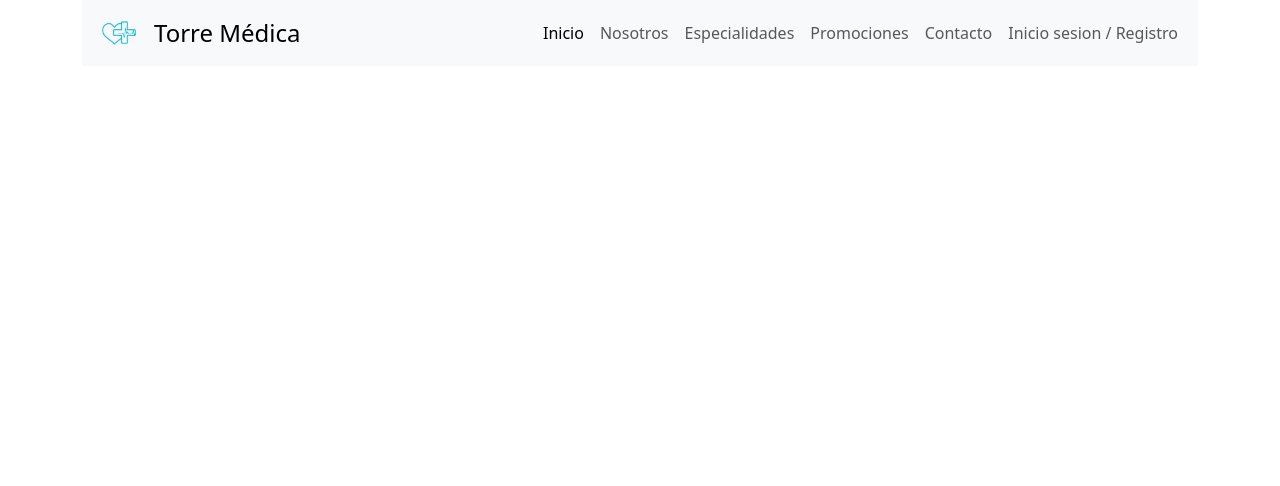
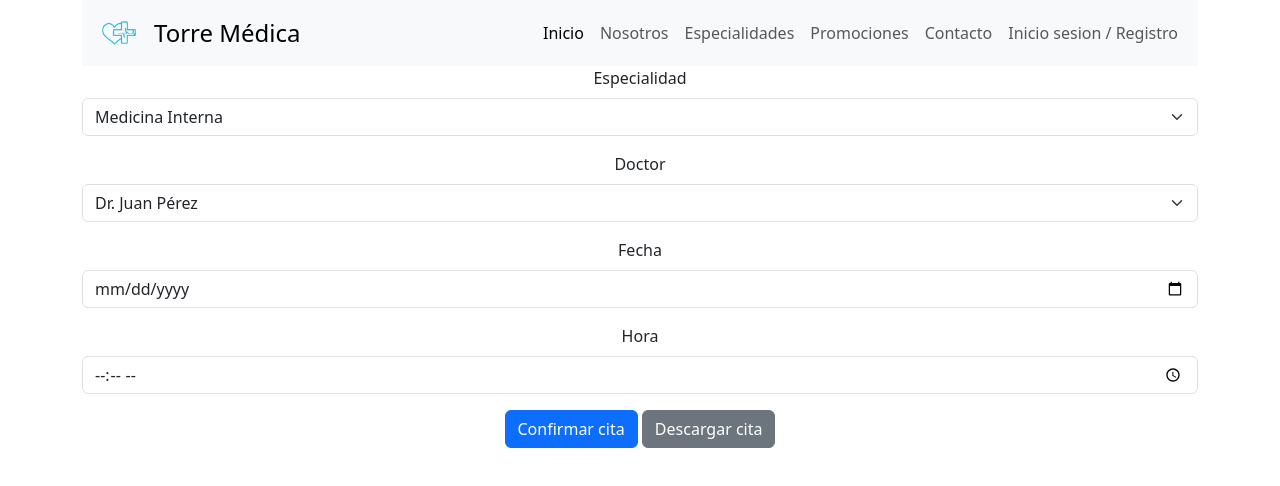
Before and after one commit to EDPOOR21/ProyectoBootstrap, a plain HTML site: page agendarcita.html in a window 1280 px wide. Drawn offline with nearby package versions, Linux system fonts and the light colour scheme.

Commit message:
Actualizacion agendar cita

```diff
--- a/agendarcita.html
+++ b/agendarcita.html
@@ -45,6 +45,115 @@
           </div>
         </div>
       </nav>
+      <!-- Formulario para agendar cita -->
+      <form id="agendarForm">
+        <div class="mb-3">
+            <label for="especialidad" class="form-label">Especialidad</label>
+            <select id="especialidad" class="form-select" required>
+                <option value="Medicina Interna">Medicina Interna</option>
+                <option value="Cardiología">Cardiología</option>
+                <option value="Ginecología">Ginecología</option>
+                <option value="Geriatría">Geriatría</option>
+                <option value="Pediatría">Pediatría</option>
+                <option value="Neurología">Neurología</option>
+            </select>
+        </div>
+
+        <div class="mb-3">
+            <label for="doctor" class="form-label">Doctor</label>
+            <select id="doctor" class="form-select" required>
+                <!-- Los doctores se agregarán según la especialidad -->
+            </select>
+        </div>
+
+        <div class="mb-3">
+            <label for="fecha" class="form-label">Fecha</label>
+            <input type="date" id="fecha" class="form-control" required>
+        </div>
+
+        <div class="mb-3">
+            <label for="hora" class="form-label">Hora</label>
+            <input type="time" id="hora" class="form-control" required>
+        </div>
+
+        <button type="submit" class="btn btn-primary">Confirmar cita</button>
+        <button type="button" class="btn btn-secondary" id="downloadBtn">Descargar cita</button>
+    </form>
+
+
+</div>
+
+<script src="https://cdn.jsdelivr.net/npm/@popperjs/core@2.10.2/dist/umd/popper.min.js" integrity="sha384-XZ1poCIr0wWWk62xDCHQe3gVrTyrhr4YocHntnn9Oytl4cXZT7MDGzNbmKb4PusM" crossorigin="anonymous"></script>
+<script src="https://cdn.jsdelivr.net/npm/bootstrap@5.3.3/dist/js/bootstrap.min.js" integrity="sha384-pzjw8f+ua7Kw1TIq0D6r0DTkLO68b07b3eIRhV9z3Orz7b2S5t7bgg+pW2l29bzR" crossorigin="anonymous"></script>
+<script src="https://cdn.jsdelivr.net/npm/fullcalendar@5.10.1/main.min.js"></script>
+
+<script>
+    // Configuración del calendario
+    document.addEventListener('DOMContentLoaded', function() {
+        var calendar = new FullCalendar.Calendar(document.getElementById('calendar'), {
+            initialView: 'dayGridMonth',
+            validRange: {
+                start: new Date() // Fecha actual como mínimo
+            },
+            dateClick: function(info) {
+                // Establecer la fecha seleccionada en el campo del formulario
+                document.getElementById('fecha').value = info.dateStr;
+            }
+        });
+        calendar.render();
+    });
+
+
+    // Actualizar lista de doctores según especialidad seleccionada
+    document.getElementById('especialidad').addEventListener('change', function() {
+        var especialidad = this.value;
+        var doctorSelect = document.getElementById('doctor');
+        doctorSelect.innerHTML = ''; // Limpiar la lista actual de doctores
+
+        // Lista de doctores por especialidad
+        var doctores = {
+            'Medicina Interna': ['Dr. Juan Pérez', 'Dra. Ana López'],
+            'Cardiología': ['Dr. Carlos Gómez', 'Dra. Laura Martínez'],
+            'Ginecología': ['Dra. Marta Rodríguez', 'Dr. Roberto Sánchez'],
+            'Geriatría': ['Dr. Luis García', 'Dra. Susana Fernández'],
+            'Pediatría': ['Dra. Carmen Díaz', 'Dr. José Ramírez'],
+            'Neurología': ['Dr. Pedro Ruiz', 'Dra. María Torres']
+        };
+
+        // Agregar los doctores correspondientes a la especialidad seleccionada
+        doctores[especialidad].forEach(function(doctor) {
+            var option = document.createElement('option');
+            option.value = doctor;
+            option.textContent = doctor;
+            doctorSelect.appendChild(option);
+        });
+    });
+
+    // Inicializar con los doctores de la especialidad por defecto
+    document.getElementById('especialidad').dispatchEvent(new Event('change'));
+
+    // Manejar el envío del formulario
+    document.getElementById('agendarForm').addEventListener('submit', function(e) {
+        e.preventDefault();
+        alert('Cita confirmada!');
+    });
+
+    // Manejar descarga de cita
+    document.getElementById('downloadBtn').addEventListener('click', function() {
+        var citaInfo = `
+            Cita confirmada:
+            Especialidad: ${document.getElementById('especialidad').value}
+            Doctor: ${document.getElementById('doctor').value}
+            Fecha: ${document.getElementById('fecha').value}
+            Hora: ${document.getElementById('hora').value}
+        `;
+        var blob = new Blob([citaInfo], { type: 'text/plain' });
+        var link = document.createElement('a');
+        link.href = URL.createObjectURL(blob);
+        link.download = 'comprobante_cita.txt';
+        link.click();
+    });
+  </script>
 
 
 
```
